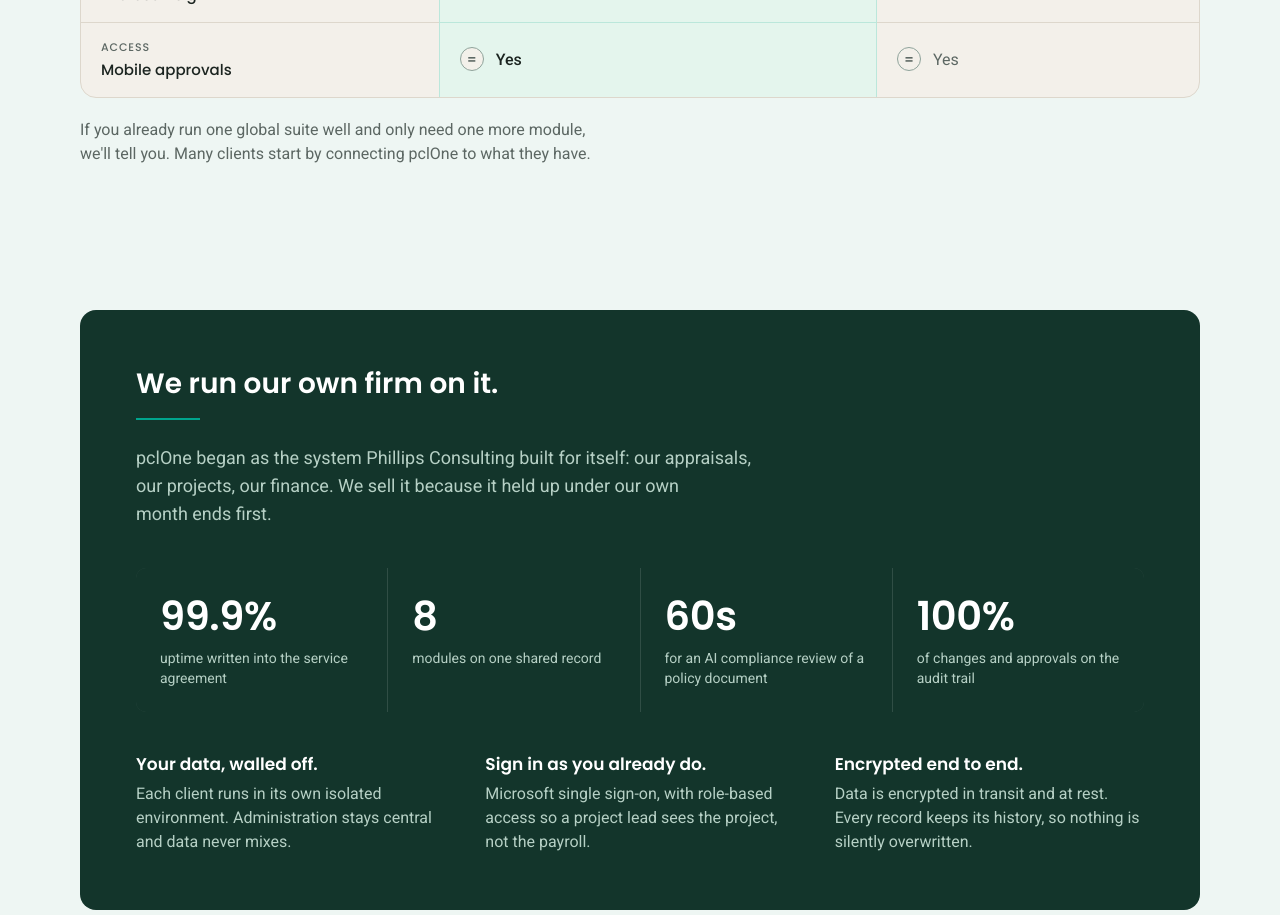
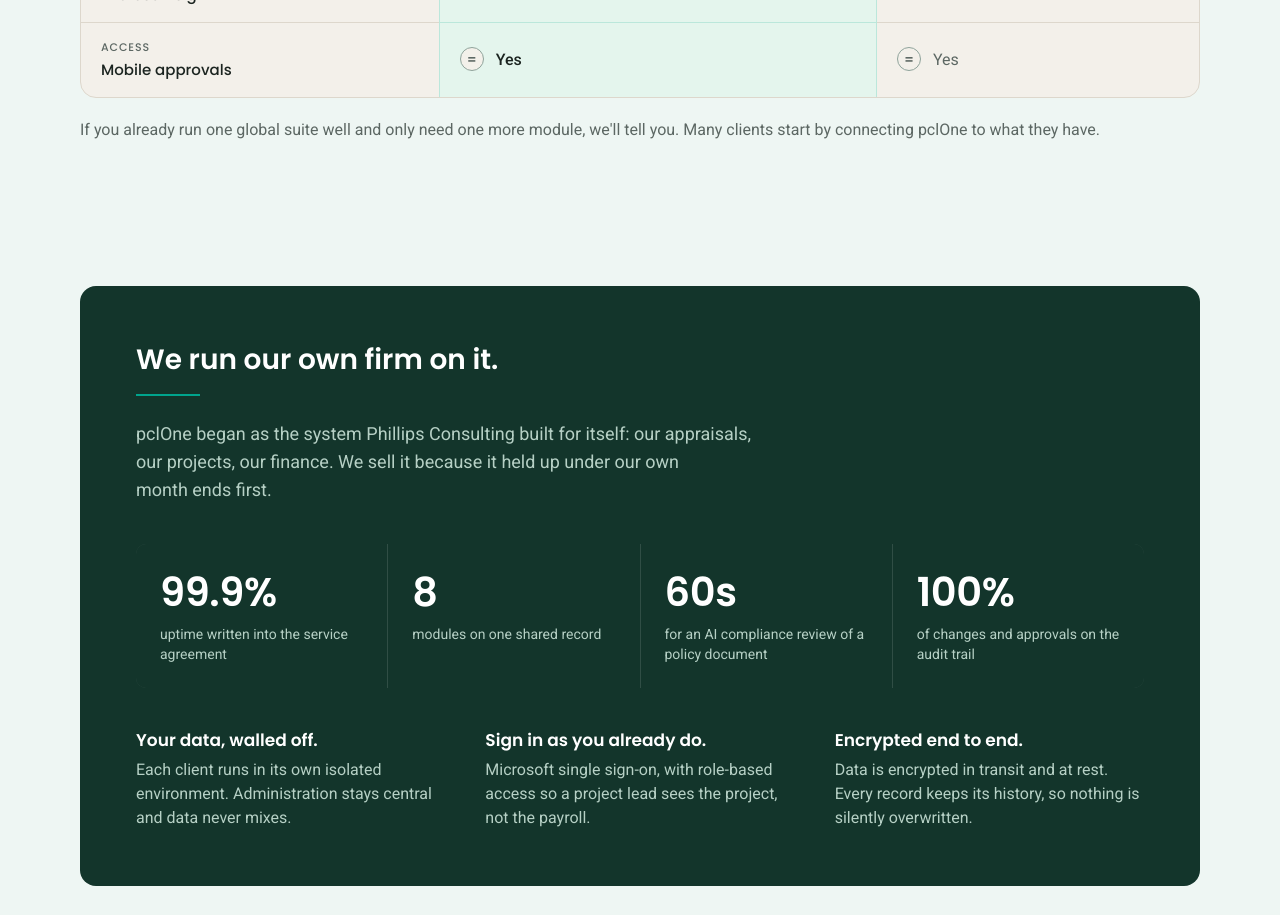
Before and after one commit to MvthvrMagnolia/new-test-mord, a plain HTML site: page pclone/index.html in a window 1280 px wide. Shown: the part 6424-7339 px from the top of the page. Drawn offline with Linux system fonts and the light colour scheme.

Commit message:
Keep the comparison note on one line on wide screens
Co-Authored-By: Claude Opus 5.5 <noreply@anthropic.com>
Claude-Session: https://claude.ai/code/session_01XJVZ8qn9V6rHNas5f2ZivZ

```diff
--- a/pclone/index.html
+++ b/pclone/index.html
@@ -344,7 +344,8 @@ section.band { padding-block: 72px; }
 .ic svg { width: 12px; height: 12px; }
 .cmp tbody tr.pop td.us { animation: cpop 500ms var(--ease); }
 @keyframes cpop { 40% { background: #c9ebdc; } }
-.cmp-note { margin-top: 20px; color: var(--ink-muted); max-width: 58ch; }
+.cmp-note { margin-top: 20px; color: var(--ink-muted); max-width: none; }
+@media (min-width: 1100px) { .cmp-note { white-space: nowrap; } }
 
 /* PROOF */
 .proof-block { background: var(--forest); color: var(--on-forest); border-radius: var(--r-lg); padding: 40px 24px; }
```
